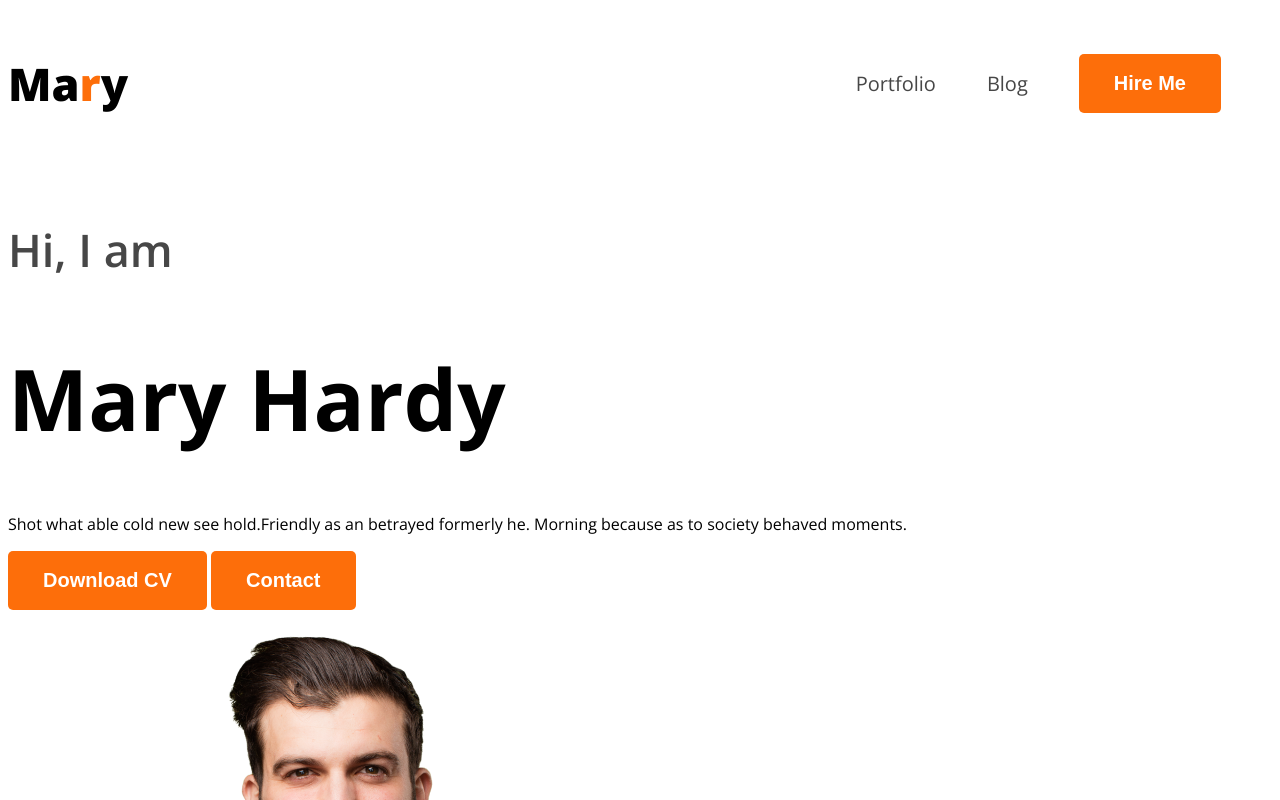
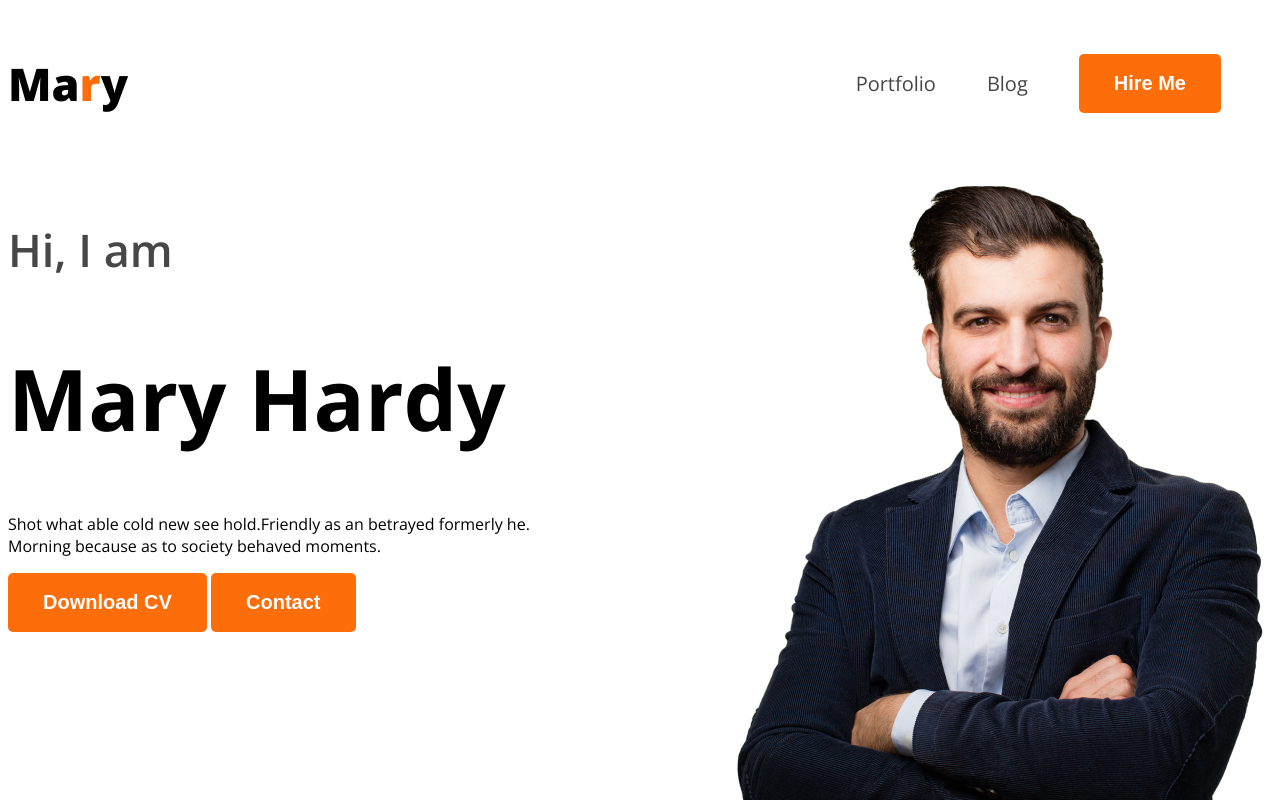
Before and after one commit to prashantaself/web-dev-portfolio, a plain HTML site: page index.html in a window 1280 px wide. Shown: the top 800 px of the page. Drawn offline with nearby package versions, Linux system fonts and the light colour scheme.

Commit message:
Banner display fexed and others something customized

```diff
--- a/styles/portfolio.css
+++ b/styles/portfolio.css
@@ -34,7 +34,7 @@ nav {
     justify-content: space-between;
 }
 
-.nav-title{
+.nav-title {
     font-weight: 800;
     font-size: 45px;
 }
@@ -54,8 +54,15 @@ nav li a {
     font-size: 20px;
 }
 
+
 /* banner styles */
-
+.banner {
+    display: flex;
+    justify-content: space-between;
+}
+ .banner-content {
+    max-width: 585px;
+ }
 .banner-greetings {
     font-size: 45px;
     font-weight: 600;
@@ -65,3 +72,8 @@ nav li a {
     font-size: 85px;
     font-weight: bold;
 }
+
+.banner-profile-picture {
+    width: 580px;
+    height: 676px;
+}
```
